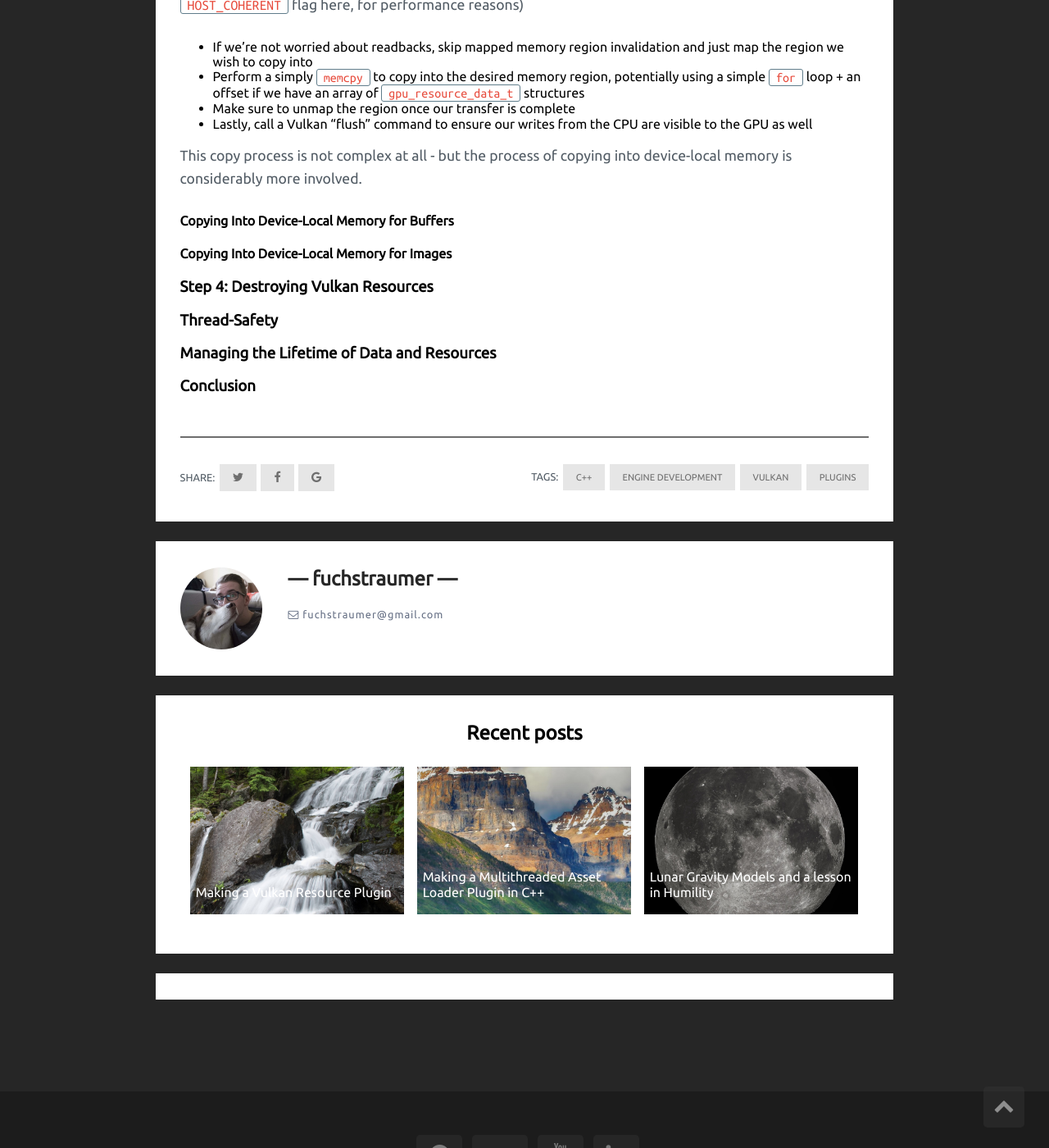
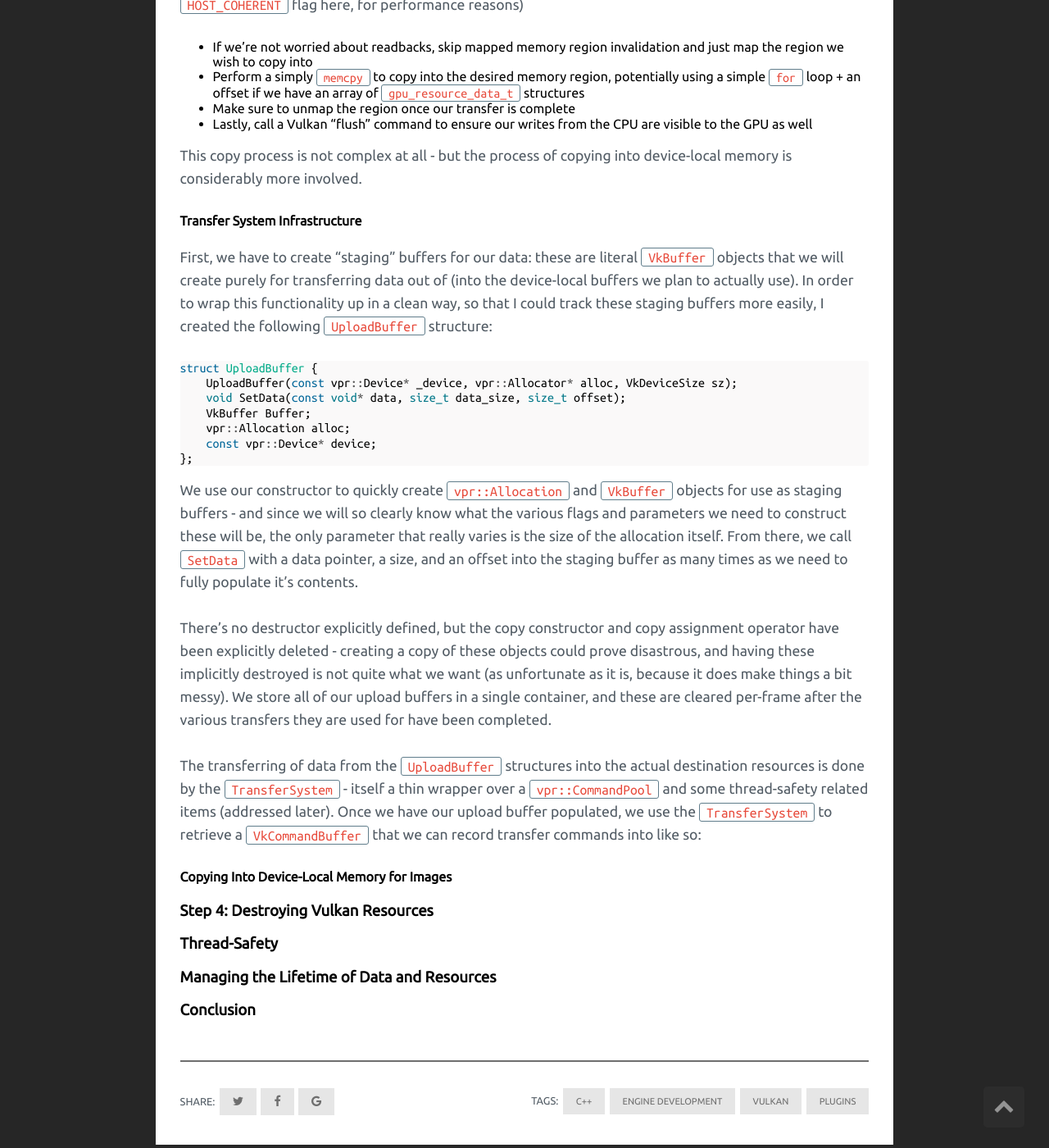
Before and after one commit to fuchstraumer/fuchstraumer.github.io, a Jekyll site: the page built from _posts/2018-8-25-Vulkan-Resource-Plugin.md, in a window 1280 px wide and 1400 px high, scrolled down 5442 px. Shown: the whole window at 82% size. Built offline with Jekyll 4.4.1, drawn with Linux system fonts in a browser that asks for light colours; comment, search, counter and statistics services are not loaded.

Commit message:
Explaining transfer system details.

```diff
--- a/_posts/2018-8-25-Vulkan-Resource-Plugin.md
+++ b/_posts/2018-8-25-Vulkan-Resource-Plugin.md
@@ -125,7 +125,29 @@ Our logic for handling transfers is split based on these memory types: host-visi
 
 This copy process is not complex at all - but the process of copying into device-local memory is considerably more involved.
 
-#### Copying Into Device-Local Memory for Buffers
+#### Transfer System Infrastructure
+
+First, we have to create "staging" buffers for our data: these are literal `VkBuffer` objects that we will create purely for transferring data out of (into the device-local buffers we plan to actually use). In order to wrap this functionality up in a clean way, so that I could track these staging buffers more easily, I created the following `UploadBuffer` structure:
+
+{% highlight cpp %}
+struct UploadBuffer {
+    UploadBuffer(const vpr::Device* _device, vpr::Allocator* alloc, VkDeviceSize sz);
+    void SetData(const void* data, size_t data_size, size_t offset);
+    VkBuffer Buffer;
+    vpr::Allocation alloc;
+    const vpr::Device* device;
+};
+{% endhighlight %}
+
+We use our constructor to quickly create `vpr::Allocation` and `VkBuffer` objects for use as staging buffers - and since we will so clearly know what the various flags and parameters we need to construct these will be, the only parameter that really varies is the size of the allocation itself. From there, we call `SetData` with a data pointer, a size, and an offset into the staging buffer as many times as we need to fully populate it's contents.
+
+There's no destructor explicitly defined, but the copy constructor and copy assignment operator have been explicitly deleted - creating a copy of these objects could prove disastrous, and having these implicitly destroyed is not quite what we want (as unfortunate as it is, because it does make things a bit messy). We store all of our upload buffers in a single container, and these are cleared per-frame after the various transfers they are used for have been completed.
+
+The transferring of data from the `UploadBuffer` structures into the actual destination resources is done by the `TransferSystem` - itself a thin wrapper over a `vpr::CommandPool` and some thread-safety related items (addressed later). Once we have our upload buffer populated, we use the `TransferSystem` to retrieve a `VkCommandBuffer` that we can record transfer commands into like so:
+
+{% highlight cpp %}
+
+{% endhighlight %}
 
 #### Copying Into Device-Local Memory for Images
 
```
